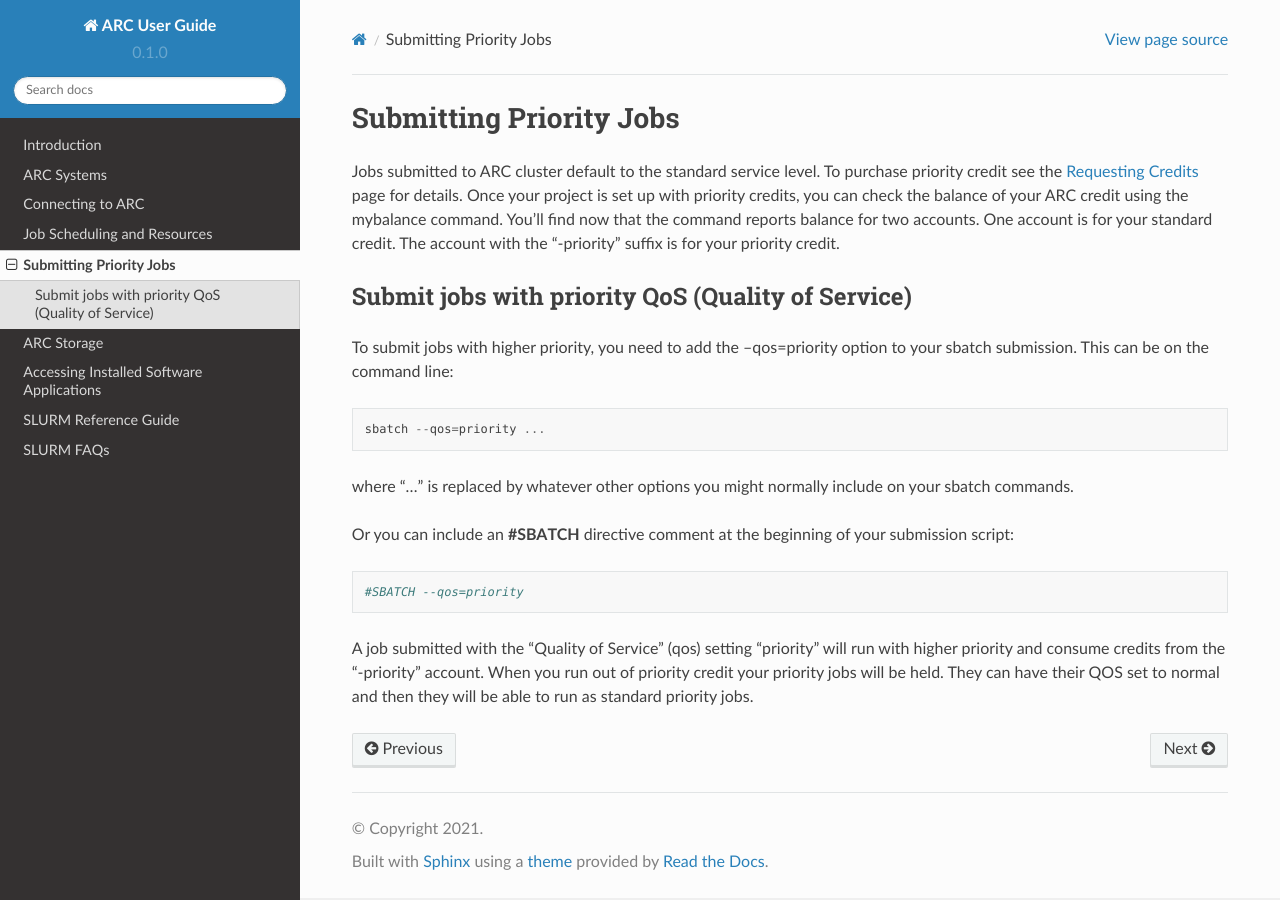
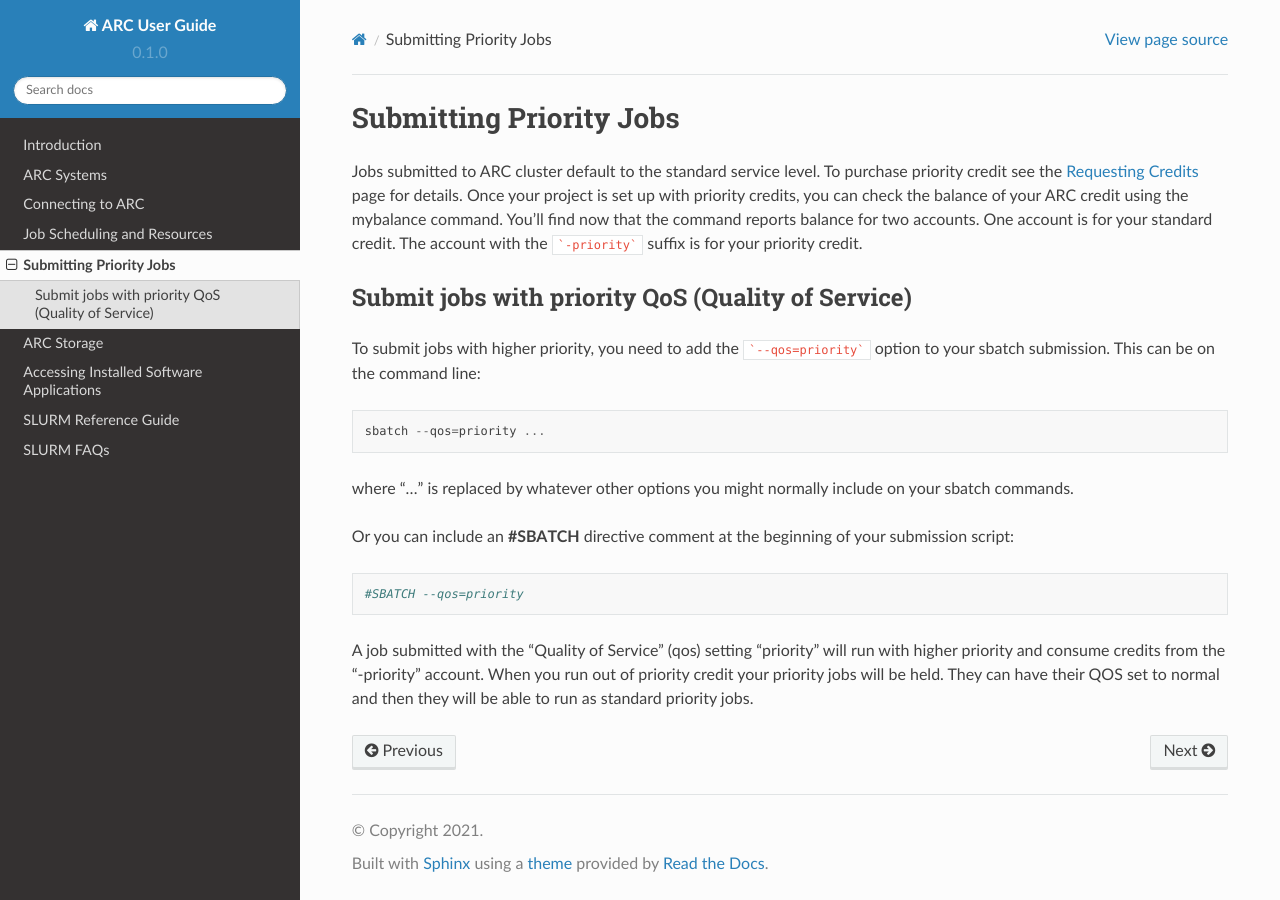
Before and after one commit to tina-friedrich/arc-user-guide, a Sphinx documentation site: the page built from docs/source/arc-priority-jobs.rst, in a window 1280 px wide. Built offline with Sphinx 7.4.7 and the Read the Docs theme 2.0.0, drawn with Linux system fonts in a browser that asks for light colours.

````diff
--- a/docs/source/arc-priority-jobs.rst
+++ b/docs/source/arc-priority-jobs.rst
@@ -1,12 +1,12 @@
 Submitting Priority Jobs
 ========================
 
-Jobs submitted to ARC cluster default to the standard service level.  To purchase priority credit see the `Requesting Credits <https://www.arc.ox.ac.uk/requesting-usage-credit>`_ page for details.  Once your project is set up with priority credits, you can check the balance of your ARC credit using the mybalance command.  You'll find now that the command reports balance for two accounts.  One account is for your standard credit.  The account with the "-priority" suffix is for your priority credit.
+Jobs submitted to ARC cluster default to the standard service level.  To purchase priority credit see the `Requesting Credits <https://www.arc.ox.ac.uk/requesting-usage-credit>`_ page for details.  Once your project is set up with priority credits, you can check the balance of your ARC credit using the mybalance command.  You'll find now that the command reports balance for two accounts.  One account is for your standard credit.  The account with the ```-priority``` suffix is for your priority credit.
 
 Submit jobs with priority QoS (Quality of Service)
 --------------------------------------------------
 
-To submit jobs with higher priority, you need to add the --qos=priority option to your sbatch submission.  This can be on the command line::
+To submit jobs with higher priority, you need to add the ```--qos=priority``` option to your sbatch submission.  This can be on the command line::
 
   sbatch --qos=priority ...
 
````
